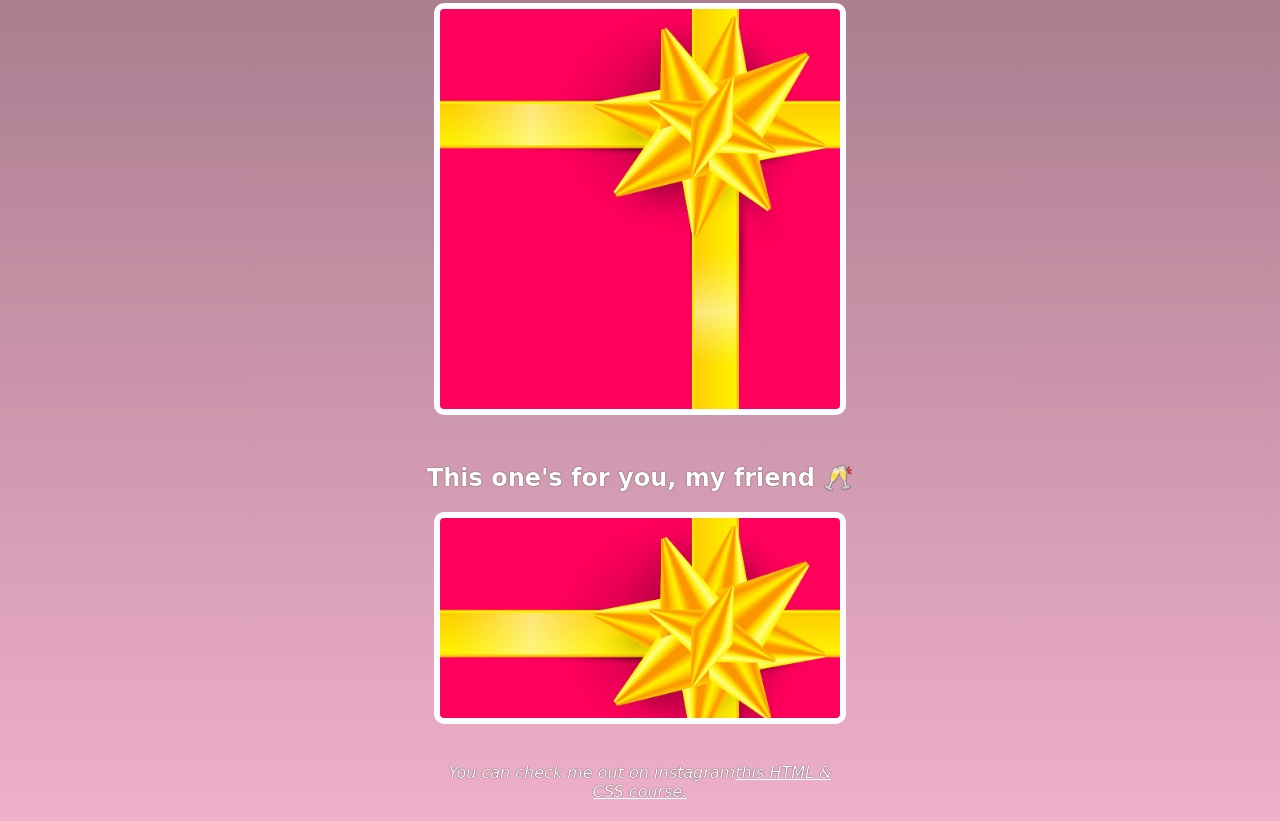
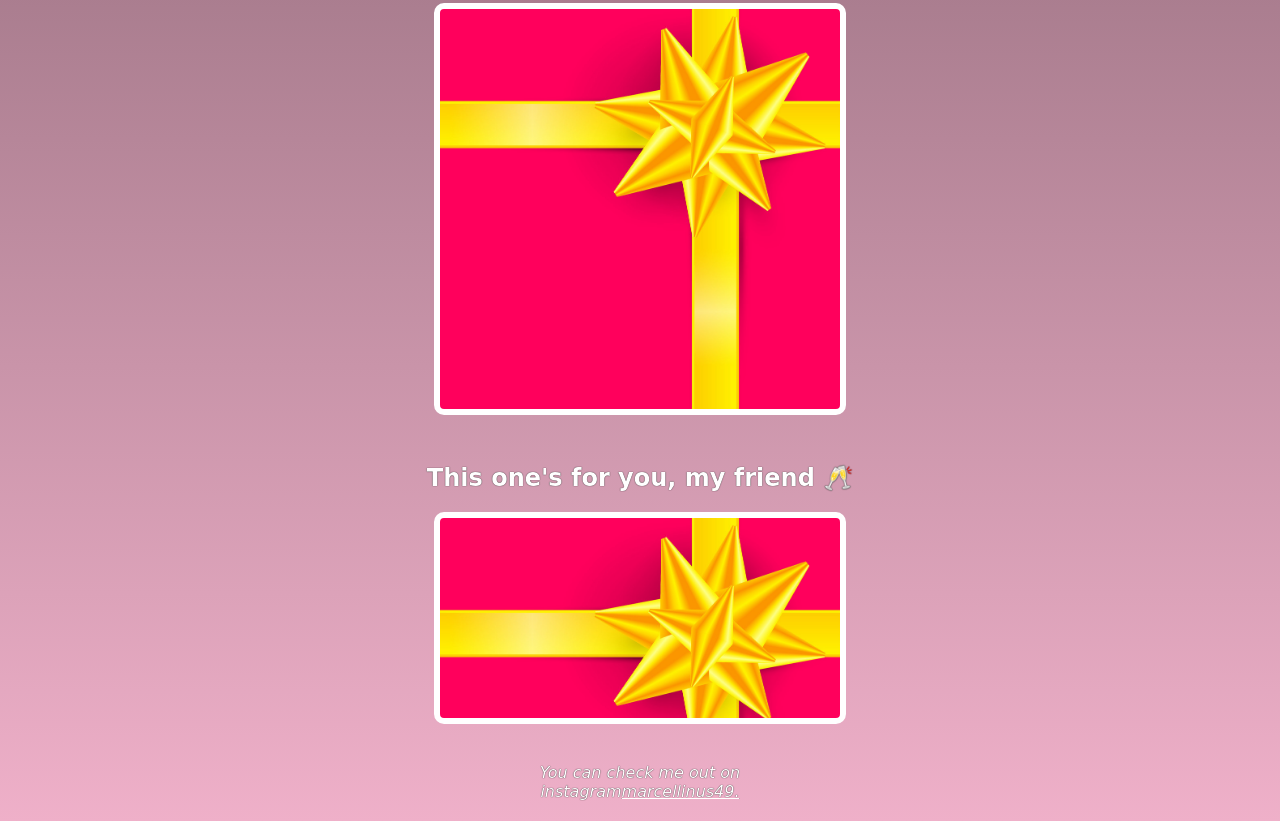
Before and after one commit to Marcellinus001/Birthday-Gift-Site, a website built with Vite: page index.html in a window 1280 px wide. Shown: the part 2038-2859 px from the top of the page. Built offline with nearby package versions, Linux system fonts and the light colour scheme; a web font is replaced by a local one.

Commit message:
added instagram handle

```diff
--- a/index.html
+++ b/index.html
@@ -39,7 +39,7 @@
             <div class="gift-img" id="gift-img-cheers"></div>
         </div>
 
-        <p id="footer">You can check me out on instagram<a href="https://www.instagram.com/marcellinus49/" target="_blank">this HTML & CSS course.</a></p>
+        <p id="footer">You can check me out on instagram<a href="https://www.instagram.com/marcellinus49/" target="_blank">marcellinus49.</a></p>
 
     </body>
 </html>
```
